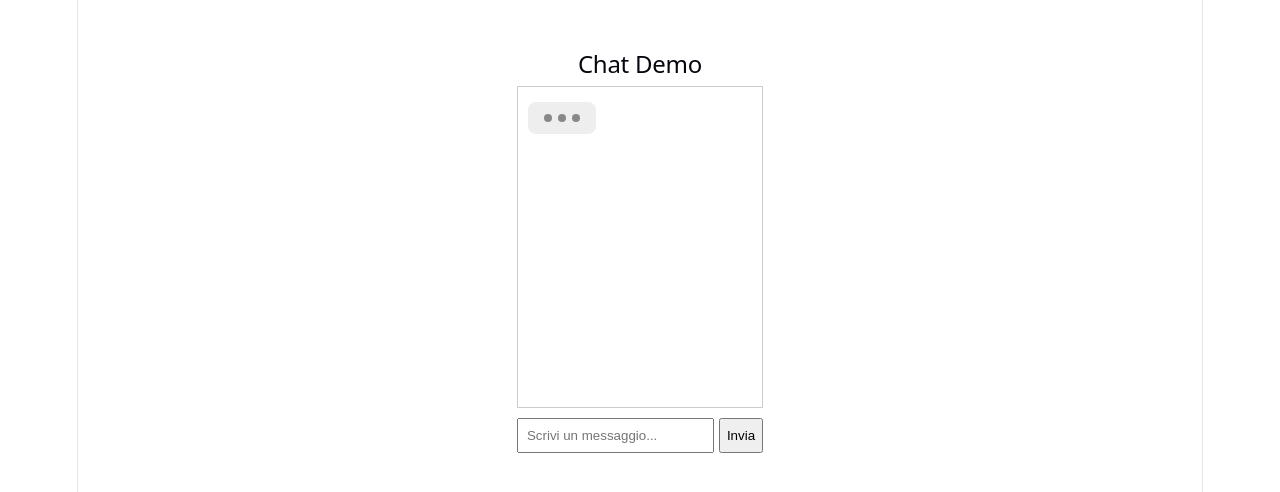
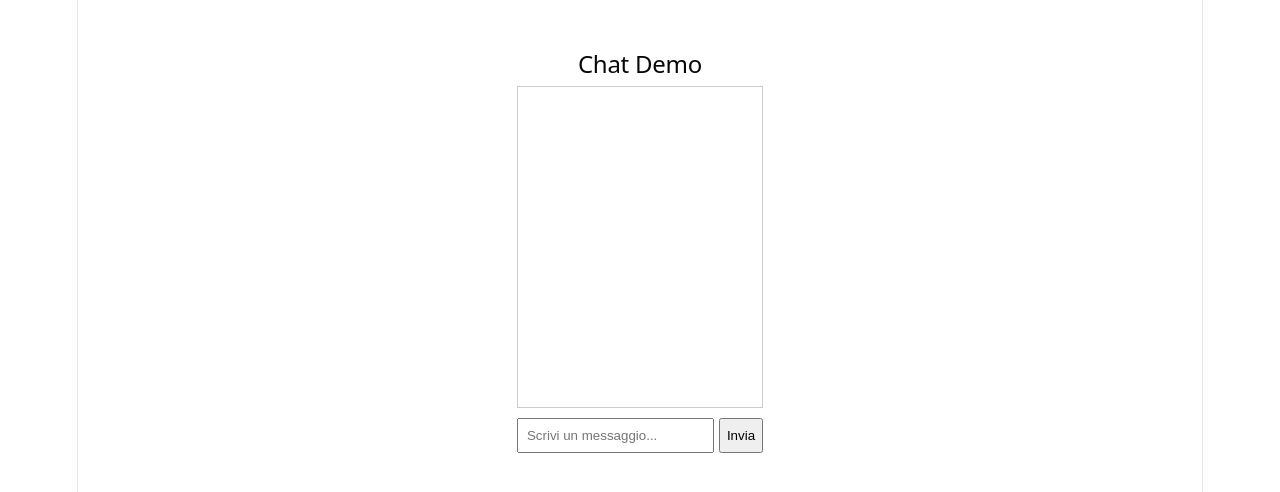
Before and after one commit to GuzZ07-py/Chat_Bot-OrdiniDB, a React (Vite) app in the folder frontend/: page / in a window 1280 px wide. Shown: the top 492 px of the page. Built offline with nearby package versions, Linux system fonts and the light colour scheme.

Commit message:
correzione setIsTyping

```diff
--- a/frontend/src/App.jsx
+++ b/frontend/src/App.jsx
@@ -3,13 +3,13 @@ import { useState } from "react";
 export default function App() {
   const [messages, setMessages] = useState([]);
   const [input, setInput] = useState("");
-  const [isTyping, setIsTyping] = useState(true);
+  const [isTyping, setIsTyping] = useState(false);
   async function sendMessage() {
     if (!input.trim()) return;
 
     const userMsg = { role: "user", text: input };
     const userid = "user123";
-
+    setIsTyping(true);
     try {
       const res = await fetch("https://chat-bot-ordinidb-2.onrender.com/chat", {
         method: "POST",
@@ -22,7 +22,7 @@ export default function App() {
       const data = await res.json();
       const botMsg = { role: "bot", text: data.response };
 
-      setisTyping(false);
+      setIsTyping(false);
 
       setMessages([...messages, userMsg, botMsg]);
       setInput("");
@@ -112,6 +112,7 @@ const styles = {
      width: "8px",
      height: "8px",
      borderRadius: "50%",
-     backgroundColor: "#888"
+     backgroundColor: "#888",
+     display: "inline-block"
   }
 };
```
